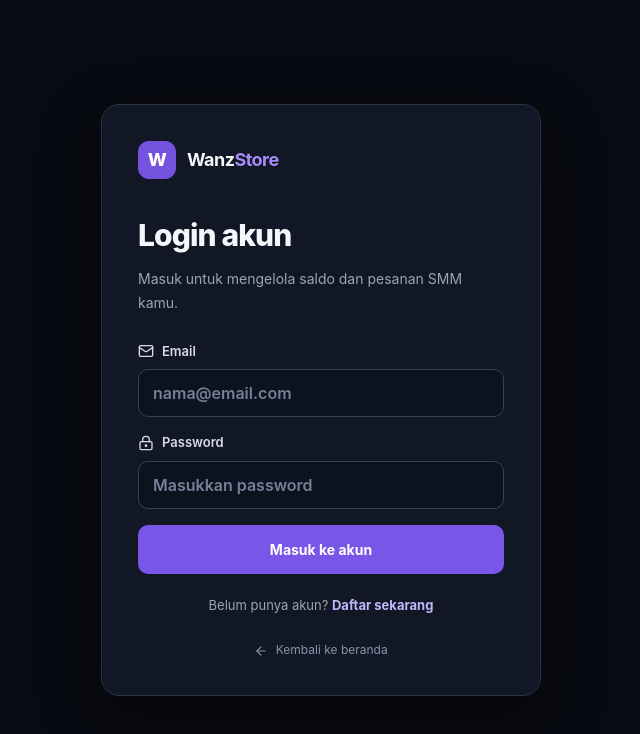
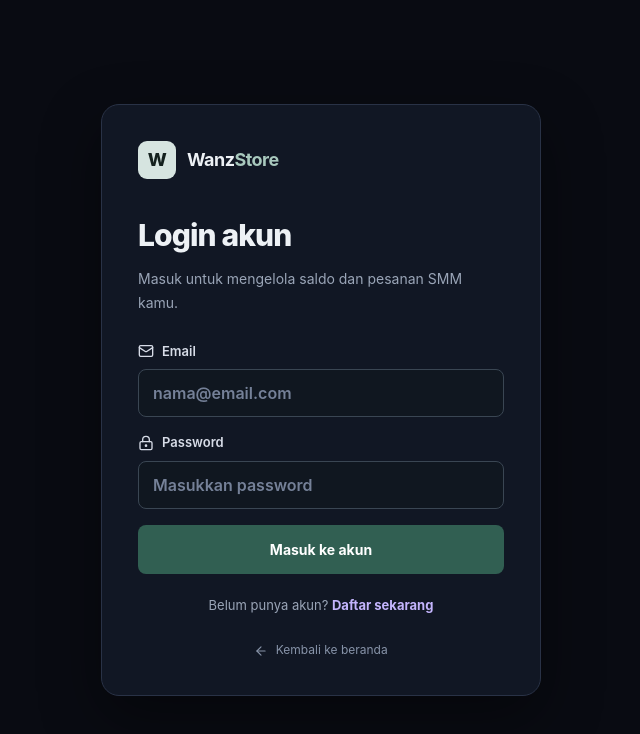
Before and after one commit to Nafvy/WanzStore, a Next.js app: page /login in a window 1280 px wide. Shown: the top 734 px of the page, without its empty margins (319-959 px from the left). Built offline with nearby package versions, Linux system fonts and the light colour scheme.

Commit message:
Replace decorative dashboard styling with solid operational palette

```diff
--- a/app/globals.css
+++ b/app/globals.css
@@ -14,3 +14,32 @@
 .dashboard-bottom-nav{position:fixed;z-index:30;inset:auto 0 0;display:grid;grid-template-columns:repeat(4,minmax(0,1fr));gap:4px;border-top:1px solid #293246;background:#0d111cF2;padding:8px max(12px,env(safe-area-inset-right)) calc(8px + env(safe-area-inset-bottom)) max(12px,env(safe-area-inset-left));backdrop-filter:blur(16px)}.dashboard-bottom-nav a{display:flex;min-width:0;min-height:48px;flex-direction:column;align-items:center;justify-content:center;gap:4px;border-radius:10px;color:#9aa5b7;font-size:10px;font-weight:650}.dashboard-bottom-nav a:hover{background:#1b2231;color:#fff}.dashboard-bottom-nav .new-order-tab{color:#c4b5fd}.dashboard-shell{padding-bottom:100px}@media(min-width:900px){.dashboard-bottom-nav{left:50%;right:auto;bottom:16px;width:min(520px,calc(100% - 32px));transform:translateX(-50%);border:1px solid #30394c;border-radius:16px;padding:8px 12px}.dashboard-shell{padding-bottom:120px}}
 
 .dashboard-bottom-nav a.active{background:#211a37;color:#d6c8ff}.dashboard-bottom-nav a.active svg{color:#bba6ff}
+
+
+/* WanzStore operational interface: restrained graphite, clear hierarchy, no decorative glow. */
+:root{color-scheme:dark;--bg:#0d1117;--surface:#151b23;--line:#303945;--text:#edf1f5;--muted:#a3adba}
+body{background:var(--bg);color:var(--text)}
+.site-header{background:#10161e;border-color:#303945}
+.brand-mark{border-radius:9px;background:#d6e4e0;color:#14211e}
+.brand-accent{color:#a8c8bd}
+.button{border-radius:8px;transition:background .15s,border-color .15s}
+.button-primary{background:#315f52;color:#f4faf7}
+.button-primary:hover{background:#3d7564}
+.button-secondary{border-color:#3a4653;background:#19212b;color:#e7edf2}
+.button-secondary:hover,.button-quiet:hover{background:#232e3a}
+:focus-visible{outline-color:#9bc7b8}
+::selection{background:#416b5e;color:#fff}
+.auth-input{border-radius:8px;border-color:#3a4653;background:#101720}
+.auth-input:focus{border-color:#8eb8a9;box-shadow:0 0 0 3px #8eb8a91f}
+.auth-submit{border-radius:8px;background:#315f52}
+.auth-submit:hover{background:#3d7564}
+.dashboard-shell{background:#0d1117}
+.dashboard-card{border-color:#303945;border-radius:12px;background:#151b23}
+.dashboard-bottom-nav{border-color:#303945;background:#10161e;padding-bottom:calc(8px + env(safe-area-inset-bottom));}
+.dashboard-bottom-nav a{border-radius:8px;color:#a3adba}
+.dashboard-bottom-nav a:hover{background:#202a34;color:#f4f7fa}
+.dashboard-bottom-nav a.active{background:#263b35;color:#d8ebe3}
+.dashboard-bottom-nav a.active svg{color:#a8c8bd}
+.panel-preview,.platform-card,.cta-panel{box-shadow:none}
+@media(min-width:900px){.dashboard-bottom-nav{background:#151b23;border-color:#3a4653}}
+@media(max-width:520px){.container{width:calc(100% - 28px)}.dashboard-card{padding:20px}}
```
